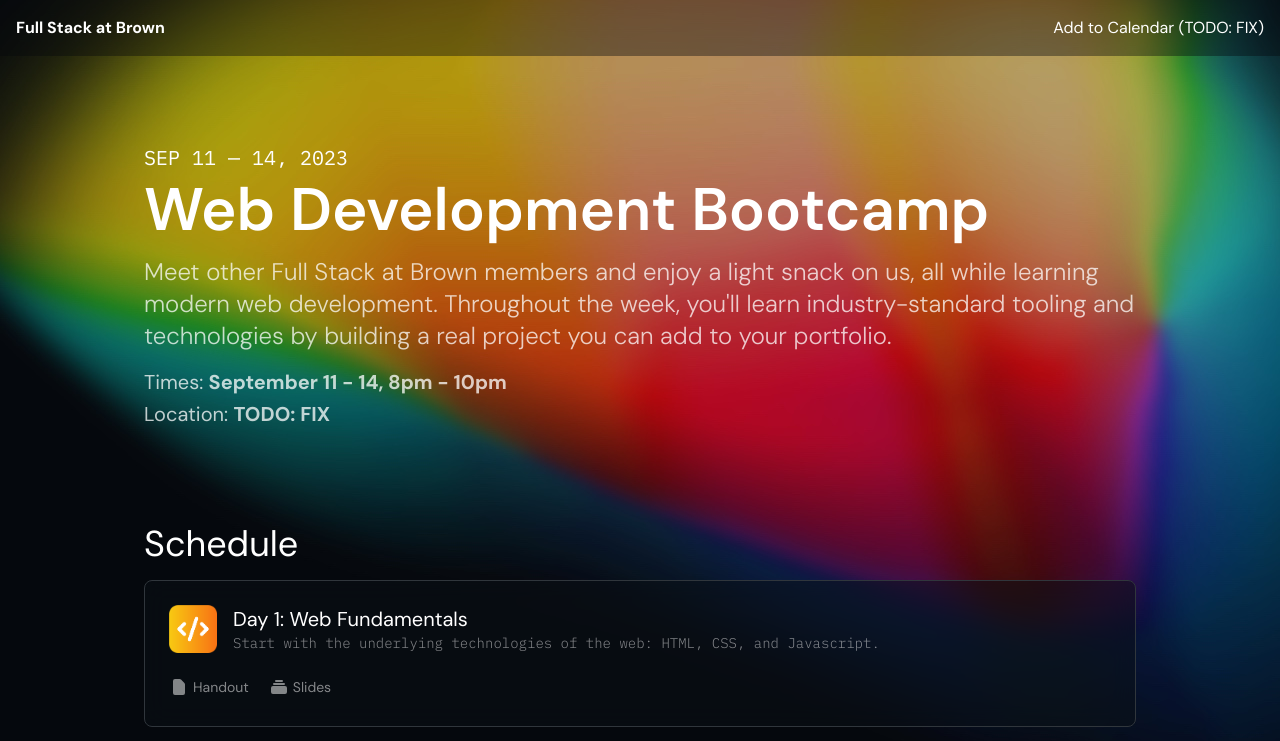
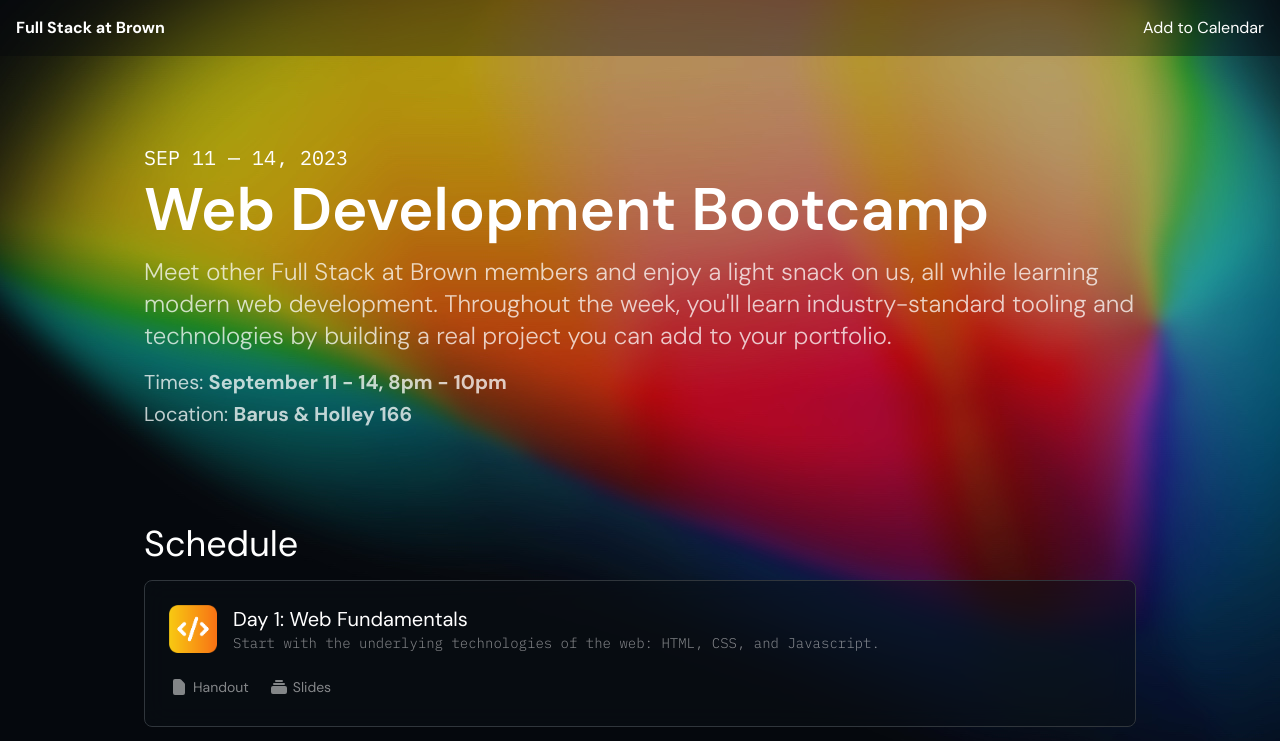
Before and after one commit to xuvi7/bootcamp-fall2025, a Next.js app: page / in a window 1280 px wide. Shown: the top 741 px of the page. Built offline with nearby package versions, Linux system fonts and the light colour scheme.

Commit message:
Fix room info, add to calendar link

```diff
--- a/pages/index.tsx
+++ b/pages/index.tsx
@@ -57,9 +57,8 @@
                     className={`p-4 z-50 text-sm sm:text-base flex items-center justify-between fixed bg-opacity-40 transition-all duration-150 bg-[#06080D] backdrop-blur-lg w-full ${scrollPosition < 10 && "backdrop-blur-none bg-opacity-0"}`}>
                     <p className="font-bold">Full Stack at Brown</p>
                     <nav className="space-x-6">
-                        {/* <a href="https://calendar.google.com/calendar/u/0?cid=Y19mbjd2a3NvcXMybGkxdjl1ZDg1MzZibWFoZ0Bncm91cC5jYWxlbmRhci5nb29nbGUuY29t">Add
-                            to Calendar</a> */}
-                        <p>Add to Calendar (TODO: FIX)</p>
+                        <a href="https://calendar.google.com/calendar/u/0?cid=Y181NGI4ODA2NmE3N2U0MTdiODZiOTQ3NzVjZjhmOWFjMDZjYTgxMzJlNzBmMWJmYzcxODUxODRhZjNmYzJhYjU3QGdyb3VwLmNhbGVuZGFyLmdvb2dsZS5jb20">Add
+                            to Calendar</a>
                         {/* <a href="https://www.fullstackatbrown.com/about">About Us</a> */}
                     </nav>
                 </div>
@@ -81,7 +80,7 @@
                             Times: <strong>September 11 - 14, 8pm - 10pm</strong>
                         </p>
                         <p className="text-l md:text-xl opacity-75 mt-1">
-                            Location: <strong>TODO: FIX</strong>
+                            Location: <strong>Barus & Holley 166</strong>
                         </p>
                         {/* <p className="text-l md:text-xl opacity-75 mt-1">
                             Zoom Link: <a className="underline" href="https://brown.zoom.us/j/96870814005">https://brown.zoom.us/j/96870814005</a>
```
